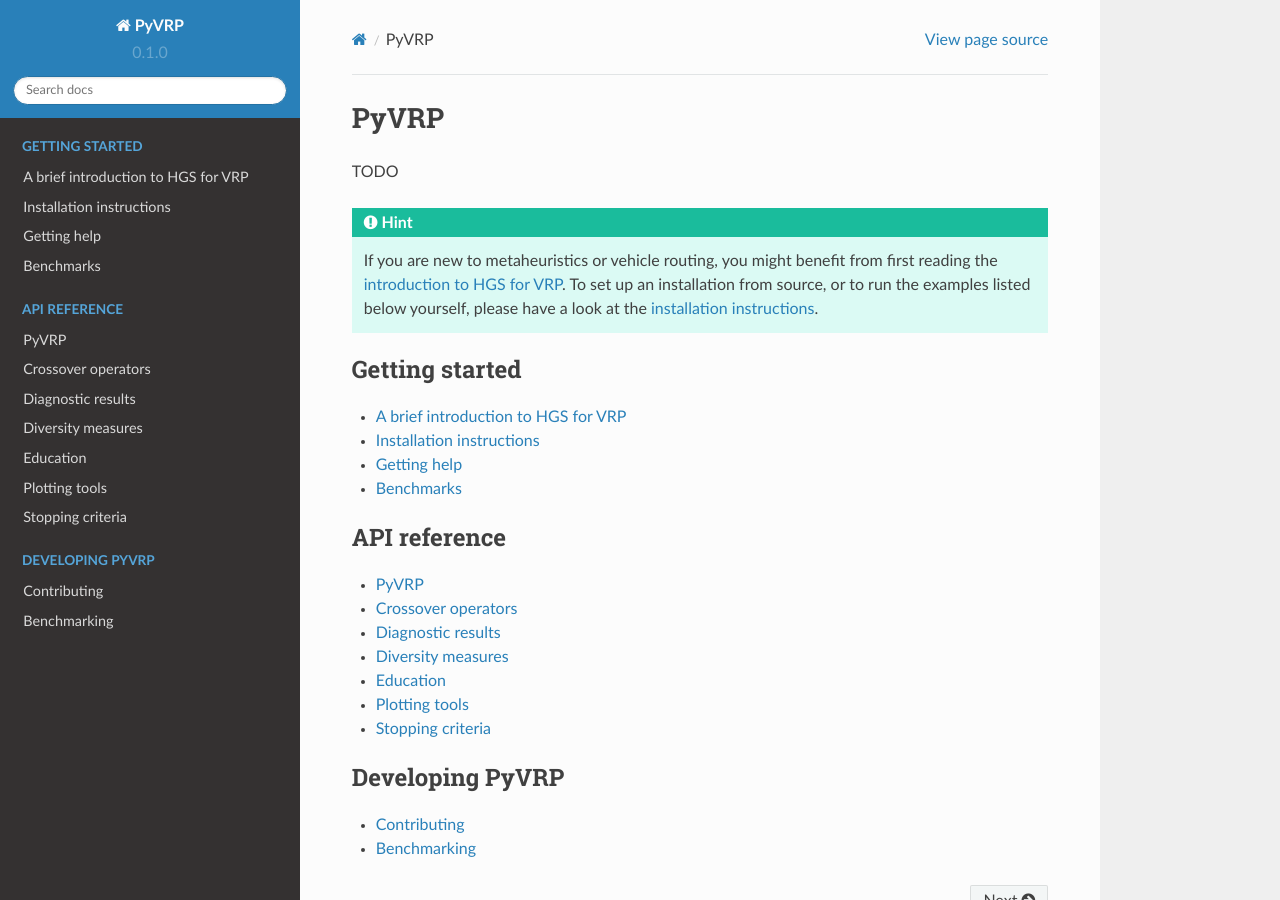
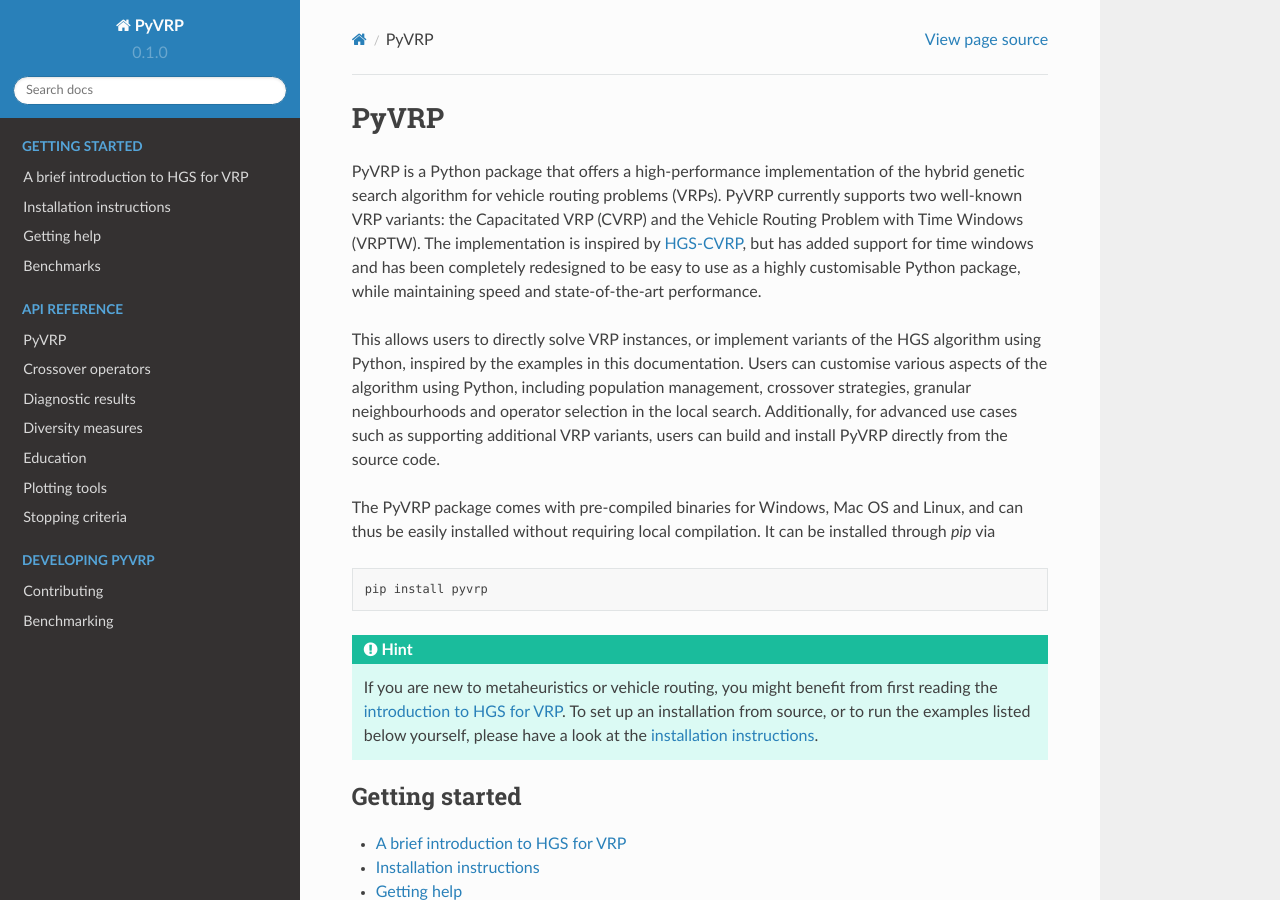
Before and after one commit to PyVRP/PyVRP, a Sphinx documentation site: the page built from docs/source/index.rst, in a window 1280 px wide and 900 px high. Built offline with Sphinx 7.4.7 and the Read the Docs theme 2.0.0, drawn with Linux system fonts in a browser that asks for light colours; pages that are not in the unit, such as notebooks, are missing from menus.

Commit message:
Docs index page based on paper introduction

```diff
--- a/docs/source/index.rst
+++ b/docs/source/index.rst
@@ -1,7 +1,20 @@
 PyVRP
 =====
 
-TODO
+PyVRP is a Python package that offers a high-performance implementation of the hybrid genetic search algorithm for vehicle routing problems (VRPs).
+PyVRP currently supports two well-known VRP variants: the Capacitated VRP (CVRP) and the Vehicle Routing Problem with Time Windows (VRPTW).
+The implementation is inspired by `HGS-CVRP <https://github.com/vidalt/HGS-CVRP/>`_, but has added support for time windows and has been completely redesigned to be easy to use as a highly customisable Python package, while maintaining speed and state-of-the-art performance.
+
+This allows users to directly solve VRP instances, or implement variants of the HGS algorithm using Python, inspired by the examples in this documentation.
+Users can customise various aspects of the algorithm using Python, including population management, crossover strategies, granular neighbourhoods and operator selection in the local search.
+Additionally, for advanced use cases such as supporting additional VRP variants, users can build and install PyVRP directly from the source code.
+
+The PyVRP package comes with pre-compiled binaries for Windows, Mac OS and Linux, and can thus be easily installed without requiring local compilation.
+It can be installed through *pip* via
+
+.. code-block:: shell
+
+   pip install pyvrp
 
 .. hint::
 
```
